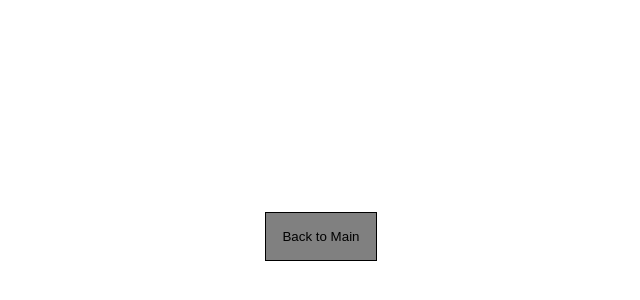
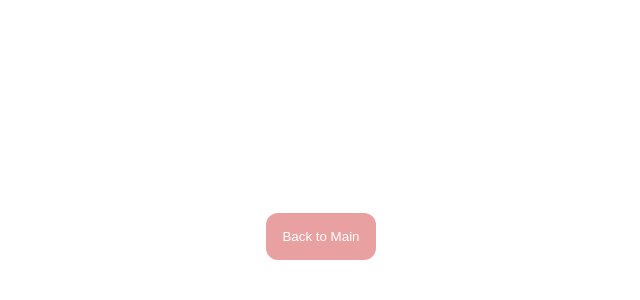
Before and after one commit to FatimaLDL1997/Portfolio-2023, a React (Create React App) app: page /linkedin in a window 1280 px wide. Shown: the part 164-464 px from the top of the page, without its empty margins (319-959 px from the left). Built offline with nearby package versions, Linux system fonts and the light colour scheme.

Commit message:
back btn

```diff
--- a/src/index.css
+++ b/src/index.css
@@ -749,10 +749,12 @@ form button {
   justify-content: center;
 }
 .back-btn {
-  background: grey;
+  background: #e9a0a0;
   position: absolute;
   /* width: 100%; */
-  border-width: 1px;
+  color: white;
+  border-radius: 12px;
+  border-width: 0px;
   padding: 1rem;
   border-color: none;
   border-style: solid;
```
